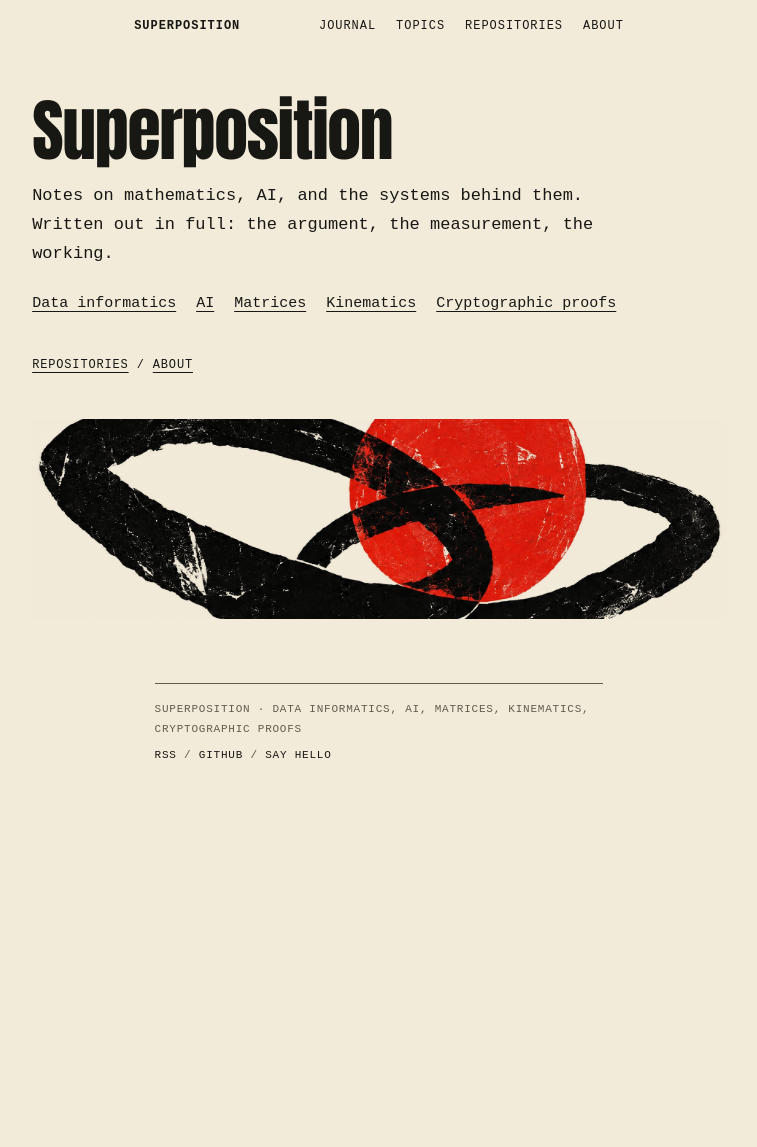
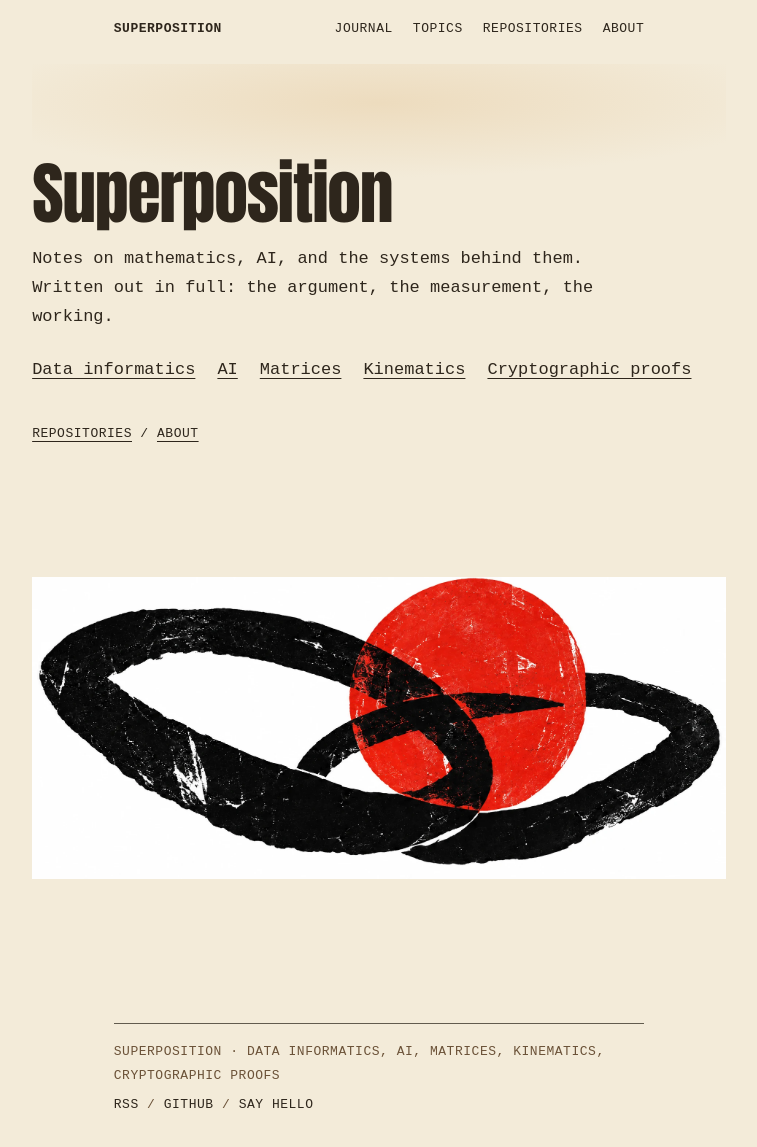
Before and after one commit to superposition/superposition.github.io, a Jekyll site: the page built from index.html, in a window 1280 px wide. Shown: the whole page, without its empty margins (261-1018 px from the left). Built offline with Jekyll 4.4.1, drawn with Linux system fonts in a browser that asks for light colours; before the commit the page ends 900 px from its top, so only the background shows below that.

Commit message:
Atmosphere on the paper: warm ink, light at the top, a taller band
Palette moves off black toward the paper: --ink is #2e261c, with --umber
#6b5238 and --moss #6f6a42 for meta and section labels. The vermilion is now
only hover, focus and selection.

Header, nav, footer and meta go to 13px at .04em tracking, and the topic list
to 17px, so the page has a floor to read at.

A soft light sits behind the masthead, and the masthead gets real room above
it. The ink band stops being a 200px stripe: a 3/2 frame on desktop and 4/5
under 640px, no crop rule and no blend mode, so a taller painting can drop
into the same <img> without touching the CSS.

Text stays first and the art stays at the end of the page.

```diff
--- a/assets/notebook.css
+++ b/assets/notebook.css
@@ -13,7 +13,9 @@
 :root {
   color-scheme: light;
   --paper: #f3ebd9;
-  --ink: #171713;
+  --ink: #2e261c;
+  --umber: #6b5238;
+  --moss: #6f6a42;
   --red: #b02a12;
   --rule: #615b4e;
   --mono: 'Courier New', Courier, monospace;
@@ -67,8 +69,8 @@ h1, h2, h3, p, figure, blockquote { margin: 0; }
 
 .site-header {
   display: flex; align-items: center; justify-content: space-between;
-  padding-block: 16px 4px;
-  font-size: 12px; text-transform: uppercase; letter-spacing: .08em;
+  padding-block: 18px 4px;
+  font-size: 13px; text-transform: uppercase; letter-spacing: .04em;
 }
 .home-link { text-decoration: none; font-weight: bold; }
 .site-header nav { display: flex; gap: 20px; }
@@ -79,8 +81,8 @@ h1, h2, h3, p, figure, blockquote { margin: 0; }
   margin-top: clamp(40px, 6vw, 64px);
   padding-block: 16px 30px;
   border-top: 1px solid var(--rule);
-  font-size: 11px; line-height: 1.8; text-transform: uppercase; letter-spacing: .07em;
-  color: var(--rule);
+  font-size: 13px; line-height: 1.8; text-transform: uppercase; letter-spacing: .04em;
+  color: var(--umber);
 }
 .site-footer p + p { margin-top: 6px; }
 .site-footer a { text-decoration: none; color: var(--ink); }
@@ -89,69 +91,81 @@ h1, h2, h3, p, figure, blockquote { margin: 0; }
 /* Home ----------------------------------------------------------------- */
 
 .masthead {
-  margin-top: clamp(28px, 5vw, 56px);
+  position: relative;
+  margin-top: clamp(56px, 9vw, 120px);
   font: clamp(38px, 9vw, 68px)/1 var(--display);
   letter-spacing: -.02em;
+}
+.masthead::before {
+  content: "";
+  position: absolute; z-index: -1;
+  inset: -140% 0 -45%;
+  pointer-events: none;
+  background: radial-gradient(85% 55% at 50% 20%, rgba(232, 207, 168, .55), transparent 70%);
 }
 
 .intro { margin-top: 18px; max-width: 58ch; }
 
 .topic-list {
   list-style: none; display: flex; flex-wrap: wrap;
-  gap: 4px 20px; margin: 22px 0 0; padding: 0;
-  font-size: 15px;
+  gap: 6px 22px; margin: 24px 0 0; padding: 0;
+  font-size: 17px;
 }
 
 .recent { margin-top: clamp(32px, 4vw, 44px); }
 .recent h2 {
   padding-top: 14px; border-top: 1px solid var(--rule);
-  font: 11px/1.6 var(--mono); text-transform: uppercase; letter-spacing: .1em;
-  color: var(--rule);
+  font: 13px/1.6 var(--mono); text-transform: uppercase; letter-spacing: .04em;
+  color: var(--moss);
 }
-.more { margin-top: 14px; font-size: 12px; text-transform: uppercase; letter-spacing: .07em; }
+.more { margin-top: 14px; font-size: 13px; text-transform: uppercase; letter-spacing: .04em; }
 
 .elsewhere {
   margin-top: clamp(26px, 3.4vw, 38px);
-  font-size: 12px; text-transform: uppercase; letter-spacing: .07em;
+  font-size: 13px; text-transform: uppercase; letter-spacing: .04em;
 }
 
-.band { margin-top: clamp(28px, 4vw, 44px); }
-.band img { width: 100%; max-height: 200px; object-fit: cover; mix-blend-mode: multiply; }
+.band {
+  margin-top: clamp(32px, 4.4vw, 52px);
+  aspect-ratio: 3 / 2;
+  display: flex; align-items: center;
+}
+.band img { width: 100%; height: auto; max-height: 100%; }
 
 /* Index pages ---------------------------------------------------------- */
 
 .page-heading { padding-block: clamp(30px, 5vw, 52px) clamp(8px, 1.4vw, 14px); }
 .page-heading h1 { font: clamp(30px, 5vw, 46px)/1.05 var(--display); letter-spacing: -.02em; }
 
-.issue-number { font-size: 12px; text-transform: uppercase; letter-spacing: .08em; color: var(--rule); }
-.empty { font-size: 15px; color: var(--rule); }
+.issue-number { font-size: 13px; text-transform: uppercase; letter-spacing: .04em; color: var(--umber); }
+.empty { font-size: 15px; color: var(--umber); }
 .empty a { color: var(--ink); }
 
 .journal-topic { margin-top: clamp(28px, 3.6vw, 40px); scroll-margin-top: 16px; }
 .journal-topic h2 {
   padding-top: 12px; border-top: 1px solid var(--rule);
-  font: 12px/1.6 var(--mono); text-transform: uppercase; letter-spacing: .08em;
-  color: var(--rule); margin-bottom: 8px;
+  font: 13px/1.6 var(--mono); text-transform: uppercase; letter-spacing: .04em;
+  color: var(--moss); margin-bottom: 8px;
 }
 
 .entry-list { list-style: none; margin: 0; padding: 0; }
 .entry-list li + li { margin-top: 7px; }
 .entry { display: block; font-size: 15px; line-height: 1.7; text-decoration: none; }
 .entry:hover .entry-title { text-decoration: underline; text-decoration-color: var(--red); }
-.entry-date { color: var(--rule); }
+.entry-date { color: var(--umber); }
 .entry-date::after { content: "  "; white-space: pre; }
 .entry-title { font-weight: bold; }
 
 /* An entry ------------------------------------------------------------- */
 
 .entry-head { padding-block: clamp(30px, 4.4vw, 52px) clamp(6px, 1.2vw, 12px); }
-.eyebrow { font-size: 12px; text-transform: uppercase; letter-spacing: .08em; color: var(--rule); margin-bottom: 12px; }
+.eyebrow { font-size: 13px; text-transform: uppercase; letter-spacing: .04em; color: var(--umber); margin-bottom: 12px; }
 .entry-head h1 { font: clamp(26px, 4.4vw, 40px)/1.15 var(--display); letter-spacing: -.015em; }
 .lede { margin-top: 12px; font-size: 17px; line-height: 1.6; }
 .entry-foot {
   margin-top: clamp(28px, 3.4vw, 40px); padding-top: 14px;
   border-top: 1px solid var(--rule);
-  font-size: 12px; text-transform: uppercase; letter-spacing: .08em;
+  font-size: 13px; text-transform: uppercase; letter-spacing: .04em;
 }
 .text-link { text-decoration: none; border-bottom: 1px solid currentColor; padding-bottom: 2px; }
 
@@ -165,7 +179,7 @@ h1, h2, h3, p, figure, blockquote { margin: 0; }
 .prose ul, .prose ol { padding-left: 1.3em; }
 .prose li + li { margin-top: .4em; }
 .prose blockquote {
-  border-left: 3px solid var(--red);
+  border-left: 3px solid var(--umber);
   padding: 2px 0 2px 18px;
   font-size: 17px; line-height: 1.65;
 }
@@ -177,7 +191,7 @@ h1, h2, h3, p, figure, blockquote { margin: 0; }
   font-size: 13.5px; line-height: 1.6;
 }
 .prose pre code { background: none; padding: 0; font-size: inherit; }
-.prose a { text-decoration: underline; text-decoration-color: var(--red); text-decoration-thickness: 2px; }
+.prose a { text-decoration: underline; text-decoration-color: var(--umber); text-decoration-thickness: 2px; }
 .prose table { display: block; width: 100%; overflow-x: auto; border-collapse: collapse; font-size: 14px; }
 .prose th, .prose td { border-bottom: 1px solid var(--rule); padding: 8px 14px 8px 0; text-align: left; }
 .prose th { font-size: 11px; text-transform: uppercase; letter-spacing: .07em; }
@@ -197,7 +211,7 @@ mjx-container[display="true"] { margin: 1.2em 0 !important; }
 
 .audio { margin: 0 0 26px; border: 1px solid var(--rule); padding: 13px 15px 15px; }
 .audio-title { font: bold 13px/1.5 var(--mono); text-transform: uppercase; letter-spacing: .06em; }
-.audio-note { margin-top: 4px; font-size: 12px; line-height: 1.6; color: var(--rule); }
+.audio-note { margin-top: 4px; font-size: 13px; line-height: 1.6; color: var(--umber); }
 .audio audio { width: 100%; margin-top: 12px; }
 .audio-embed { position: relative; margin-top: 12px; padding-top: 56.25%; background: var(--ink); }
 .audio-embed iframe { position: absolute; inset: 0; width: 100%; height: 100%; border: 0; }
@@ -207,11 +221,11 @@ mjx-container[display="true"] { margin: 1.2em 0 !important; }
 @media (max-width: 640px) {
   :root { --gutter: 18px; }
   body { font-size: 16.5px; }
-  .site-header { font-size: 11px; padding-top: 14px; }
+  .site-header { font-size: 13px; padding-top: 16px; }
   .site-header nav { gap: 14px; }
   .masthead { font-size: 40px; margin-top: 26px; }
-  .topic-list { font-size: 14px; }
-  .band img { max-height: 140px; }
+  .topic-list { font-size: 17px; }
+  .band { aspect-ratio: 4 / 5; }
 }
 
 @media (prefers-reduced-motion: reduce) {
```
